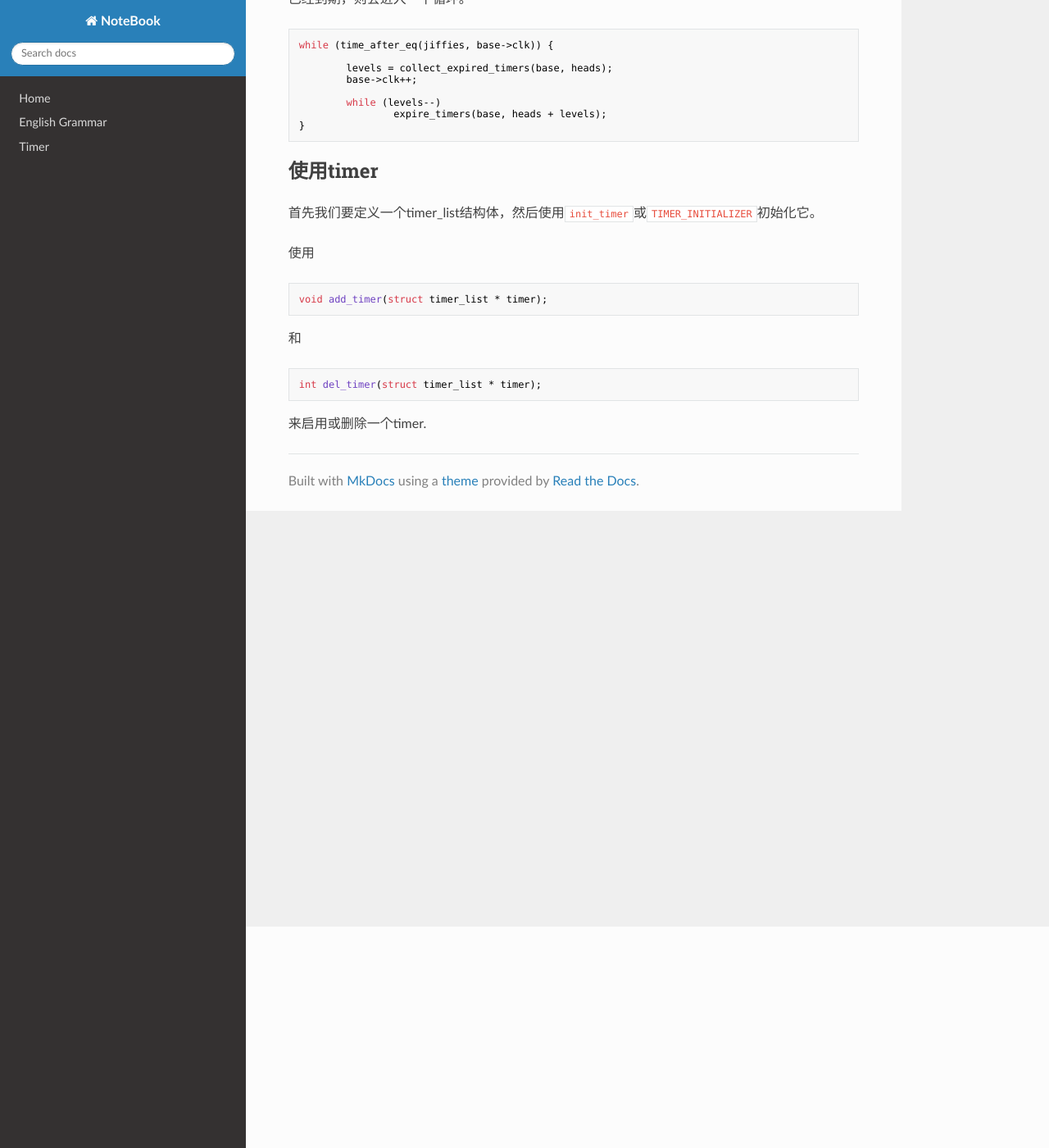
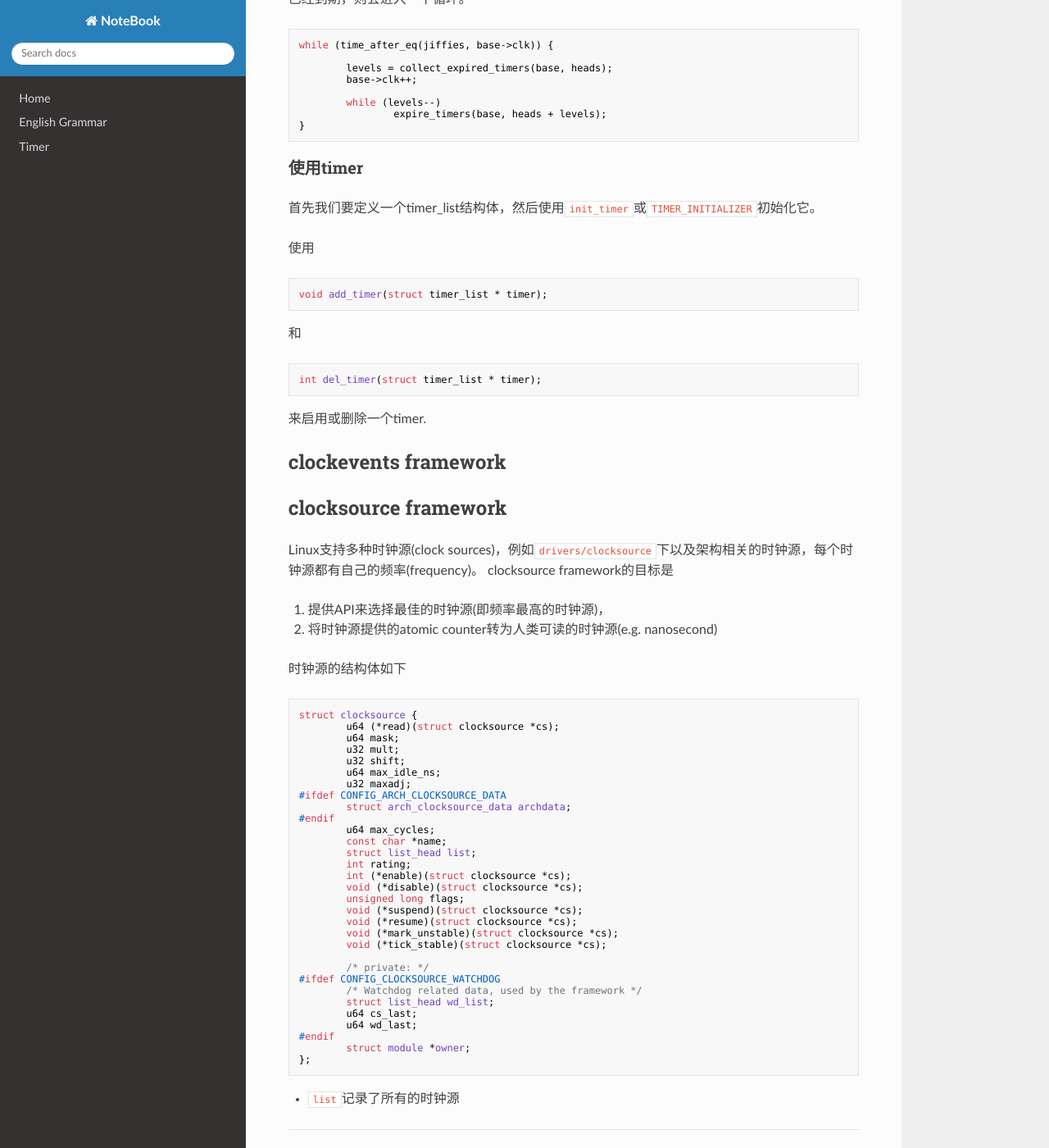
Before and after one commit to junyu92/Notebook, an MkDocs documentation site: the page built from docs/tmp.md, in a window 1280 px wide and 1400 px high, scrolled down 270 px. Shown: the whole window at 82% size. Built offline with MkDocs 1.6.1, drawn with Linux system fonts in a browser that asks for light colours; nearby versions of some CDN libraries.

Commit message:
Update tmp.md

````diff
--- a/docs/tmp.md
+++ b/docs/tmp.md
@@ -20,7 +20,7 @@ while (time_after_eq(jiffies, base->clk)) {
 }
 ```
 
-## 使用timer
+### 使用timer
 
 首先我们要定义一个timer_list结构体，然后使用```init_timer```或``TIMER_INITIALIZER``初始化它。
 
@@ -33,3 +33,51 @@ void add_timer(struct timer_list * timer);
 int del_timer(struct timer_list * timer);
 ```
 来启用或删除一个timer.
+
+## clockevents framework
+
+## clocksource framework
+
+Linux支持多种时钟源(clock sources)，例如``drivers/clocksource``下以及架构相关的时钟源，每个时钟源都有自己的频率(frequency)。
+clocksource framework的目标是
+
+1. 提供API来选择最佳的时钟源(即频率最高的时钟源)，
+2. 将时钟源提供的atomic counter转为人类可读的时钟源(e.g. nanosecond)
+
+时钟源的结构体如下
+
+```c
+struct clocksource {
+        u64 (*read)(struct clocksource *cs);
+        u64 mask;
+        u32 mult;
+        u32 shift;
+        u64 max_idle_ns;
+        u32 maxadj;
+#ifdef CONFIG_ARCH_CLOCKSOURCE_DATA
+        struct arch_clocksource_data archdata;
+#endif
+        u64 max_cycles;
+        const char *name;
+        struct list_head list;
+        int rating;
+        int (*enable)(struct clocksource *cs);
+        void (*disable)(struct clocksource *cs);
+        unsigned long flags;
+        void (*suspend)(struct clocksource *cs);
+        void (*resume)(struct clocksource *cs);
+        void (*mark_unstable)(struct clocksource *cs);
+        void (*tick_stable)(struct clocksource *cs);
+
+        /* private: */
+#ifdef CONFIG_CLOCKSOURCE_WATCHDOG
+        /* Watchdog related data, used by the framework */
+        struct list_head wd_list;
+        u64 cs_last;
+        u64 wd_last;
+#endif
+        struct module *owner;
+};
+```
+
+* ``list``记录了所有的时钟源
````
